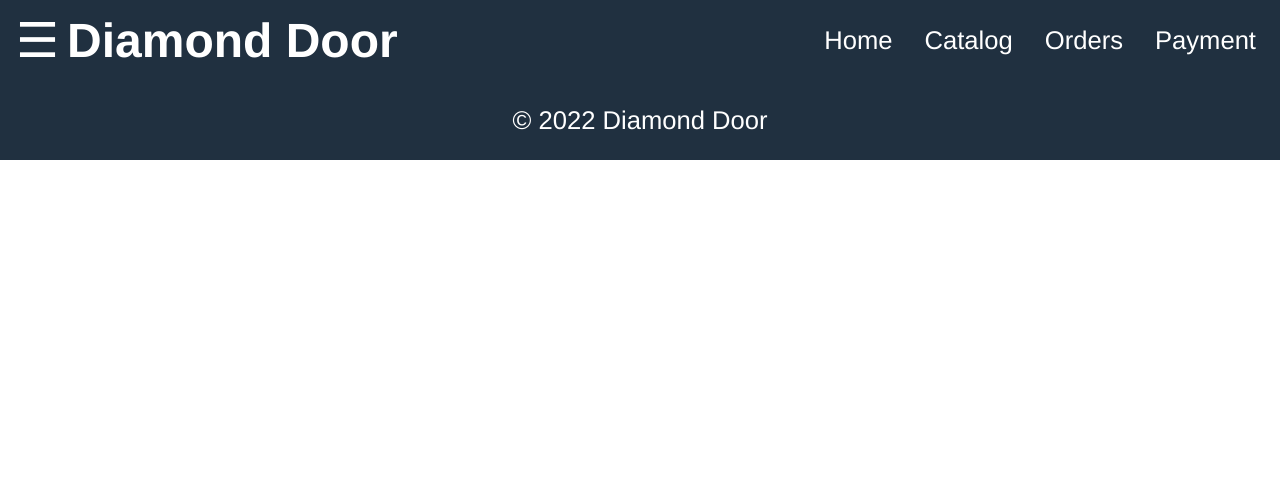
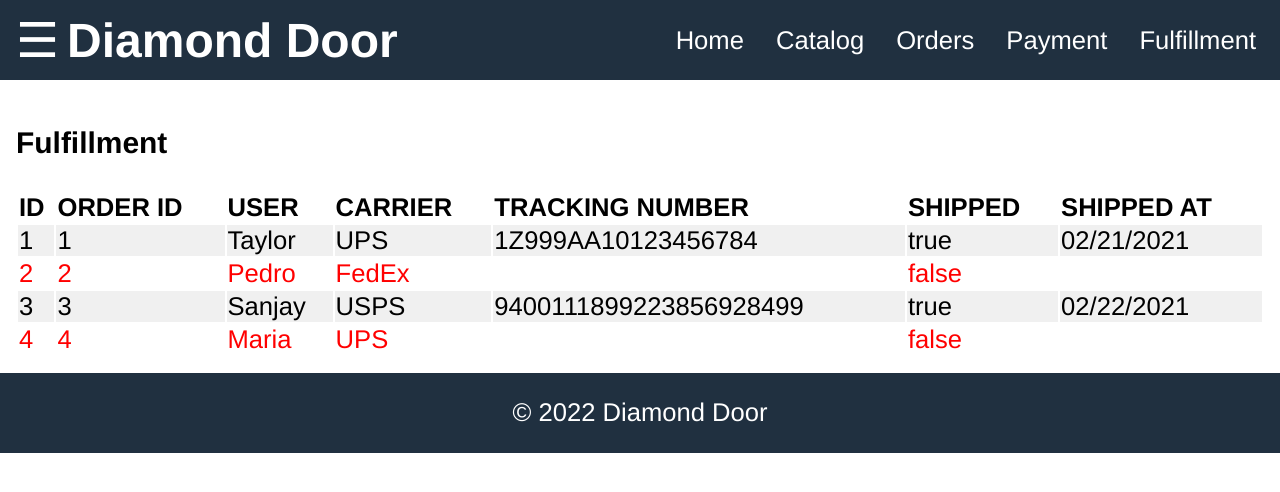
Before and after one commit to Project-Diamond-Door/diamond-door-web, a React (Create React App) app in the folder frontend/: page /fulfillment in a window 1280 px wide. Shown: the top 492 px of the page. Built offline with nearby package versions, Linux system fonts and the light colour scheme.

Commit message:
Created the Fulfillment Feature for the Diamond Door React website.
Created a data file with shipped and unshipped orders.
Created the Fulfillment component with a fulfillment table.
Highlighted unshipped orders in red.
Added the Fulfillment navigation link.
Added a route for the Fulfillment page.

```diff
--- a/frontend/src/App.tsx
+++ b/frontend/src/App.tsx
@@ -11,6 +11,7 @@ import Products from "./Products/Products";
 import Orders from './Orders/Orders'
 import OrderDetail from './Orders/OrderDetail'
 import PaymentScreen from './Payment/Payment';
+import Fulfillment from './Fulfillment/Fulfillment';
 
 function App() {
   const openMenu = () => {
@@ -36,6 +37,7 @@ function App() {
           <Link to="/catalog">Catalog</Link>
           <Link to="/orders">Orders</Link>
           <Link to="/payment">Payment</Link>
+          <Link to="/fulfillment">Fulfillment</Link>
         </div>
 
       </header>
@@ -62,6 +64,7 @@ function App() {
     <Route path="orders" element={<Orders />}></Route>
     <Route path="/order/:id" element={<OrderDetail />}></Route>
     <Route path="/payment" element={<PaymentScreen />}></Route>
+    <Route path="/fulfillment" element={<Fulfillment />}></Route>
   </Routes>
 </main>
 
--- /dev/null
+++ b/frontend/src/Fulfillment/Fulfillment.tsx
@@ -0,0 +1,41 @@
+import React from 'react';
+import data from './data';
+
+function Fulfillment() {
+    return (
+        <div className="content content-margined">
+            <div className="order-header">
+                <h3>Fulfillment</h3>
+            </div>
+            <div className="order-list">
+                <table className="table">
+                    <thead>
+                        <tr>
+                            <th>ID</th>
+                            <th>ORDER ID</th>
+                            <th>USER</th>
+                            <th>CARRIER</th>
+                            <th>TRACKING NUMBER</th>
+                            <th>SHIPPED</th>
+                            <th>SHIPPED AT</th>
+                        </tr>
+                    </thead>
+                    <tbody>
+                        {data.fulfillments.map((fulfillment) => (
+                            <tr key={fulfillment._id} className={fulfillment.isShipped ? '' : 'unshipped'}>
+                                <td>{fulfillment._id}</td>
+                                <td>{fulfillment.orderId}</td>
+                                <td>{fulfillment.user.name}</td>
+                                <td>{fulfillment.carrier}</td>
+                                <td>{fulfillment.trackingNumber}</td>
+                                <td>{fulfillment.isShipped.toString()}</td>
+                                <td>{fulfillment.shippedAt}</td>
+                            </tr>
+                        ))}
+                    </tbody>
+                </table>
+            </div>
+        </div>);
+};
+
+export default Fulfillment;
--- /dev/null
+++ b/frontend/src/Fulfillment/data.tsx
@@ -0,0 +1,46 @@
+export default {
+    fulfillments: [{
+        _id: 1,
+        orderId: 1,
+        user: {
+            name: 'Taylor'
+        },
+        carrier: 'UPS',
+        trackingNumber: '1Z999AA10123456784',
+        isShipped: true,
+        shippedAt: '02/21/2021',
+    },
+    {
+        _id: 2,
+        orderId: 2,
+        user: {
+            name: 'Pedro'
+        },
+        carrier: 'FedEx',
+        trackingNumber: '',
+        isShipped: false,
+        shippedAt: '',
+    },
+    {
+        _id: 3,
+        orderId: 3,
+        user: {
+            name: 'Sanjay'
+        },
+        carrier: 'USPS',
+        trackingNumber: '9400111899223856928499',
+        isShipped: true,
+        shippedAt: '02/22/2021',
+    },
+    {
+        _id: 4,
+        orderId: 4,
+        user: {
+            name: 'Maria'
+        },
+        carrier: 'UPS',
+        trackingNumber: '',
+        isShipped: false,
+        shippedAt: '',
+    }]
+}
--- a/frontend/src/index.css
+++ b/frontend/src/index.css
@@ -203,3 +203,7 @@ input {
   border: 0.1rem #c0c0c0 solid;
   border-radius: 0.5rem;
 }
+
+.unshipped {
+  color: red;
+}
```
